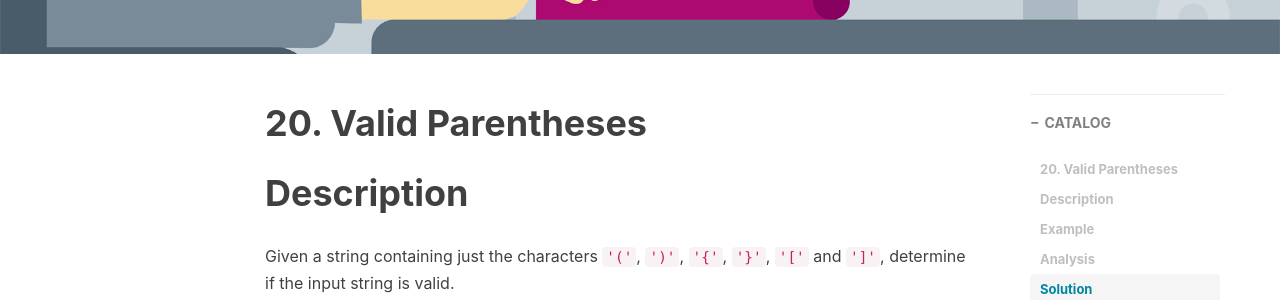
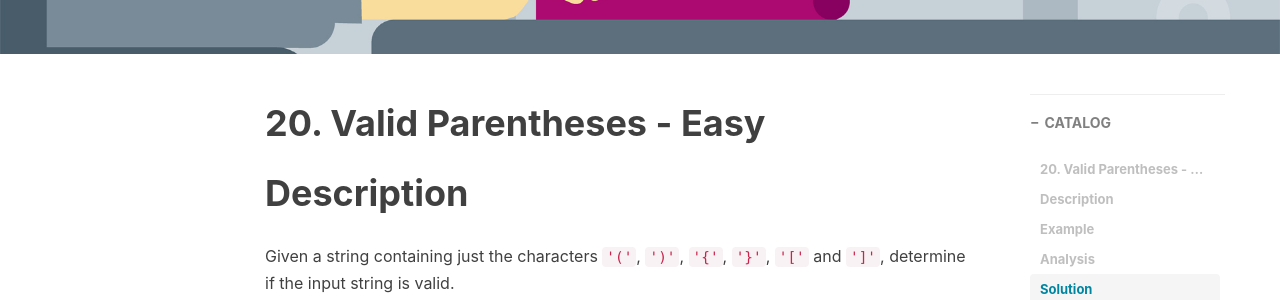
Before and after one commit to alistarhu/alistarhu.github.io, a Jekyll site: the page built from _posts/2018-02-16-LeetCode20-Valid Parentheses.md, in a window 1280 px wide. Shown: the part 463-763 px from the top of the page. Built offline with Jekyll 4.4.1, drawn with Linux system fonts in a browser that asks for light colours; nearby versions of some CDN libraries; comment, search, counter and statistics services are not loaded.

Commit message:
Update 2018-02-16-LeetCode20-Valid Parentheses.md

```diff
--- a/_posts/2018-02-16-LeetCode20-Valid Parentheses.md
+++ b/_posts/2018-02-16-LeetCode20-Valid Parentheses.md
@@ -9,7 +9,7 @@ catalog: true
 tags:
     - LeetCode
 ---
-# 20. Valid Parentheses
+# 20. Valid Parentheses - Easy
 
 # Description
 Given a string containing just the characters `'('`, `')'`, `'{'`, `'}'`, `'['` and `']'`, determine if the input string is valid.
```
